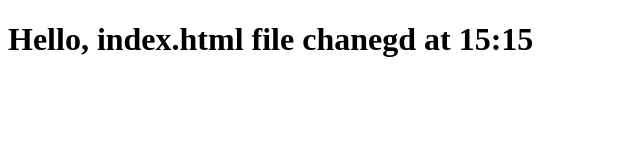
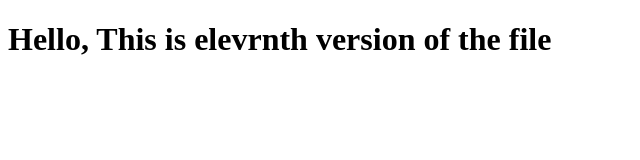
Before and after one commit to Rakeshsivagouni/sample-build, a plain HTML site: page index.html in a window 1280 px wide. Shown: the whole page, without its empty margins (0-640 px from the left). Drawn offline with Linux system fonts and the light colour scheme.

Commit message:
11 version

```diff
--- a/index.html
+++ b/index.html
@@ -5,6 +5,6 @@
     <title>My Simple Webpage</title>
 </head>
 <body>
-    <h1>Hello, index.html file chanegd at 15:15</h1>
+    <h1>Hello, This is elevrnth version of the file</h1>
 </body>
 </html>
```
